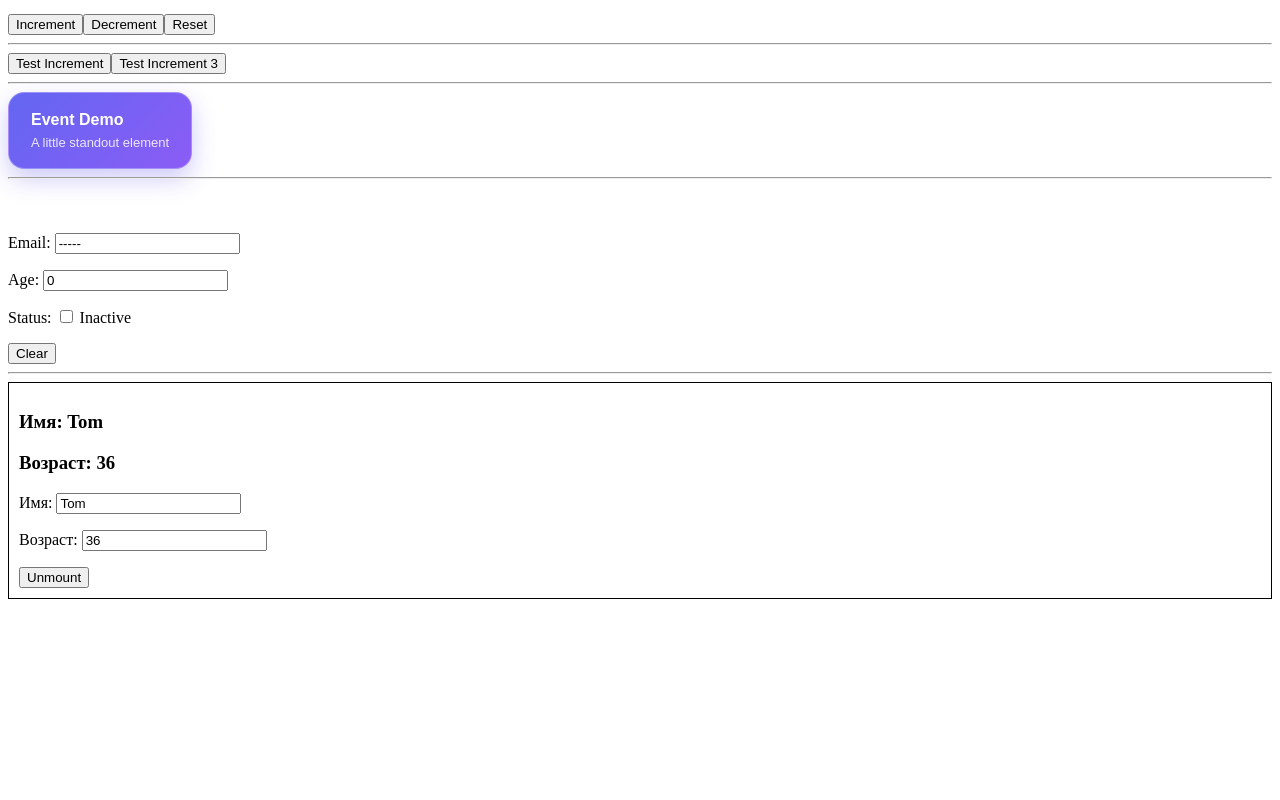
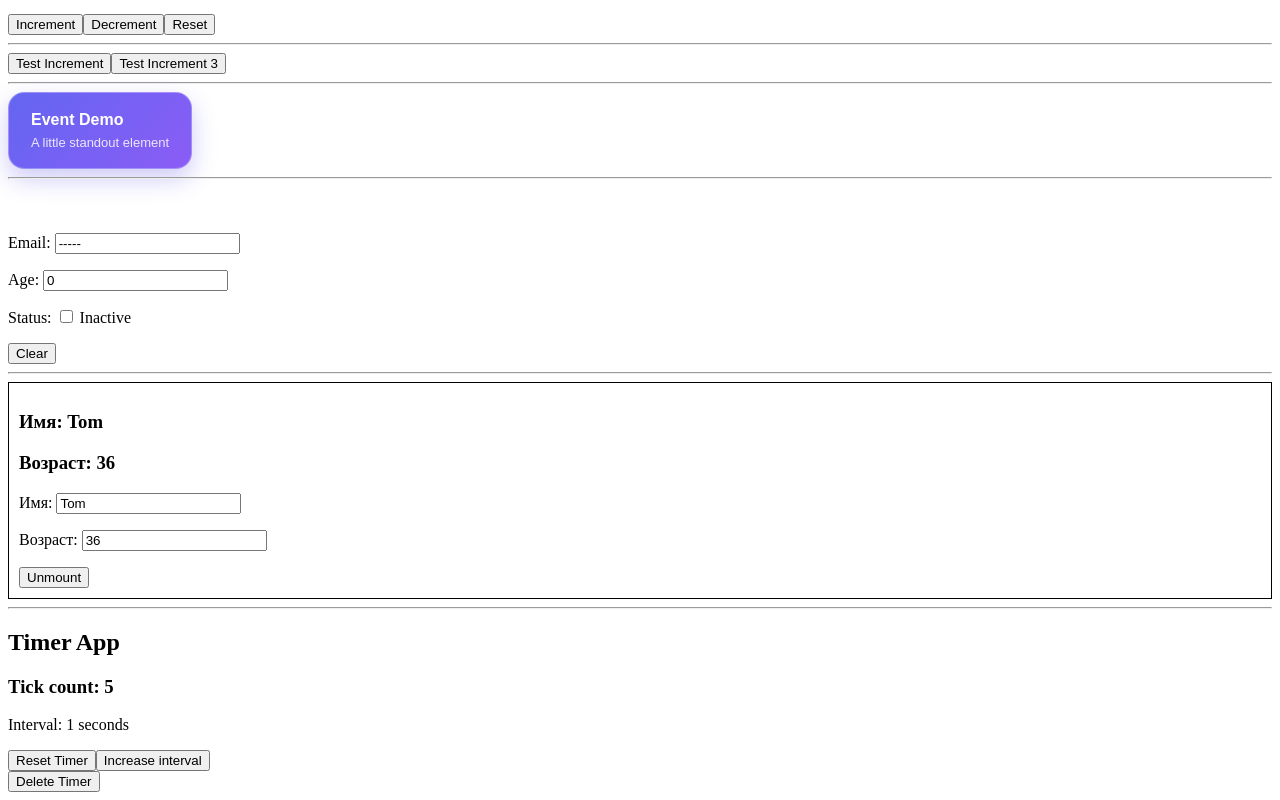
Before and after one commit to VadimContentHunter/tech-lab, a React app in the folder containers/react/project/: page / in a window 1280 px wide. Shown: the part 278-1078 px from the top of the page. Before the commit the page ends 885 px from the top, so only its background shows below. Built offline with nearby package versions, Linux system fonts and the light colour scheme.

Commit message:
feat(Timer): Add Timer component with timer functionality and controls

```diff
--- /dev/null
+++ b/containers/react/project/app/src/Timer.tsx
@@ -0,0 +1,63 @@
+import { useEffect, useState } from 'react';
+
+function TimerApp() {
+    const [seconds, setSeconds] = useState(1);
+    const [tickCount, setTickCount] = useState(0);
+
+    useEffect(() => {
+        console.log('Mounted');
+
+        return () => {
+            console.log('Unmounted');
+        };
+    }, []);
+
+    useEffect(() => {
+        console.log('Timer started:', seconds);
+
+        const intervalId = setInterval(() => {
+            console.log('Tick:', seconds);
+            setTickCount((prev) => prev + 1);
+        }, seconds * 1000);
+
+        return () => {
+            console.log('Timer stopped:', seconds);
+            clearInterval(intervalId);
+        };
+    }, [seconds]);
+
+    const resetTimer = () => {
+        setSeconds(1);
+        setTickCount(0);
+    };
+    const increaseTimer = () => setSeconds((prev) => prev + 1);
+
+    return (
+        <div id="timerApp">
+            <h3>Tick count: {tickCount}</h3>
+            <p>Interval: {seconds} seconds</p>
+            <button onClick={resetTimer}>Reset Timer</button>
+            <button onClick={increaseTimer}>Increase interval</button>
+        </div>
+    );
+}
+
+function Timer() {
+    const [isMounted, setIsMounted] = useState(true);
+
+    const unmount = () => {
+        setIsMounted(false);
+    };
+
+    return (
+        <div>
+            <h2>Timer App</h2>
+
+            {isMounted && <TimerApp />}
+
+            <button onClick={unmount}>Delete Timer</button>
+        </div>
+    );
+}
+
+export default Timer;
--- a/containers/react/project/app/src/main.tsx
+++ b/containers/react/project/app/src/main.tsx
@@ -6,6 +6,7 @@ import EventDemo from './EventDemo';
 import UserCard from './UserCard';
 import UserCardClass from './UserCardClass';
 import EffectDemo from './EffectDemo';
+import Timer from './Timer';
 
 const rootElement = document.getElementById('root');
 
@@ -24,5 +25,7 @@ createRoot(rootElement).render(
         <UserCardClass />
         <hr />
         <EffectDemo />
+        <hr />
+        <Timer />
     </StrictMode>
 );
```
